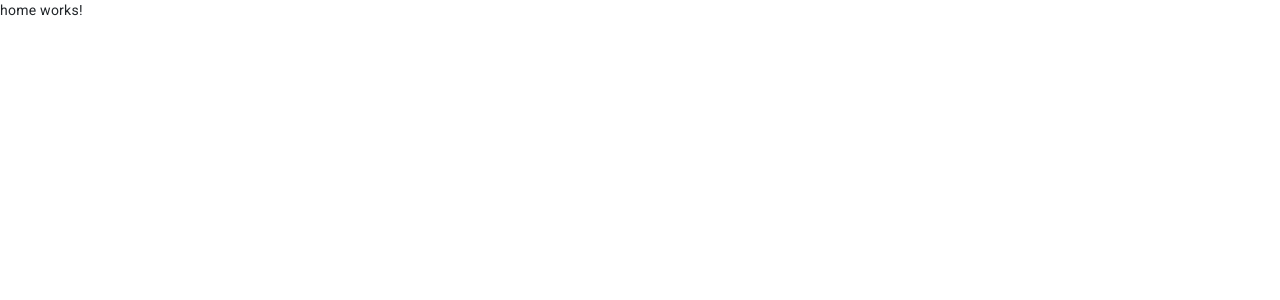
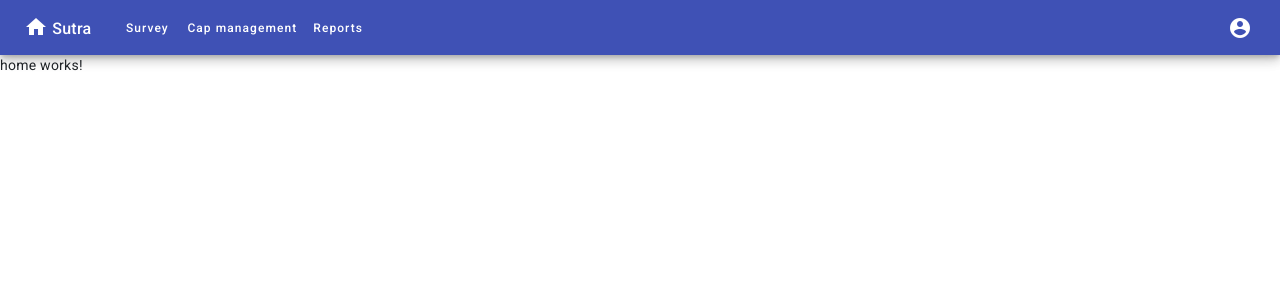
Before and after one commit to Melodious-nub/sutra, an Angular app: page /admin/home in a window 1280 px wide. Shown: the top 300 px of the page. Built offline with nearby package versions, Linux system fonts and the light colour scheme; sample sign-in values are in the browser's storage.

Commit message:
updated with sutra nav system

```diff
--- a/src/app/admin/admin-routing.module.ts
+++ b/src/app/admin/admin-routing.module.ts
@@ -9,7 +9,6 @@ const routes: Routes = [
     component: DashboardComponent,
     children: [
       { path: 'home', component: HomeComponent},
-      // { path: 'group-chat', component: GroupChatComponent},
       { path: '', redirectTo: '/admin/home', pathMatch: 'full'},
     ],
   },
--- /dev/null
+++ b/src/app/admin/dashboard-navbar/dashboard-navbar.component.css
@@ -0,0 +1,36 @@
+.example-spacer {
+  flex: 1 1 auto;
+}
+
+.sticky-toolbar {
+    position: sticky;
+    top: 0; /* Adjust this value based on your needs */
+    z-index: 1000; /* Ensures the toolbar stays on top of other elements */
+}
+
+.shadow {
+    -webkit-box-shadow: 0 3px 5px -1px #0003,0 6px 10px #00000024,0 1px 18px #0000001f !important;
+    box-shadow: 0 3px 5px -1px #0003,0 6px 10px #00000024,0 1px 18px #0000001f !important;
+}
+
+.mat-toolbar-multiple-rows {
+    min-height: 0;
+}
+
+.toolbar-main {
+    max-height: 55px !important;
+}
+
+.mat-toolbar-row.second-toolbar {
+    max-height: 45px !important;
+}
+
+.btn-text {
+    font-size: 12px;
+}
+
+.navbar-brand {
+    font-weight: 500;
+    font-size: 16px;
+    line-height: 24px;
+}
--- /dev/null
+++ b/src/app/admin/dashboard-navbar/dashboard-navbar.component.html
@@ -0,0 +1,28 @@
+<mat-toolbar color="primary" class="sticky-toolbar">
+    <mat-toolbar-row class="shadow toolbar-main">
+      <a class="navbar-brand ms-2" type="button" (click)="goToHome()"><span><mat-icon aria-hidden="false" aria-label="Example home icon" fontIcon="home" style="vertical-align: -5px;"></mat-icon></span> Sutra</a>
+      <button mat-button class="btn-text ms-4" (click)="toggle()">
+        Survey
+      </button>
+      <button mat-button class="btn-text">
+        Cap management
+      </button>
+      <button mat-button class="btn-text">
+        Reports
+      </button>
+      <!-- right side data -->
+      <span class="example-spacer"></span>
+      <button mat-icon-button class="example-icon" aria-label="Example icon-button with menu icon">
+        <mat-icon>account_circle</mat-icon>
+      </button>
+    </mat-toolbar-row>
+
+    @if (view) {
+        <mat-toolbar-row class="second-toolbar">
+            <button mat-button class="btn-text">
+              Company data
+            </button>
+            <span class="example-spacer"></span>
+        </mat-toolbar-row>
+    }
+</mat-toolbar>
--- /dev/null
+++ b/src/app/admin/dashboard-navbar/dashboard-navbar.component.ts
@@ -0,0 +1,22 @@
+import { Component } from '@angular/core';
+import { Router } from '@angular/router';
+
+@Component({
+  selector: 'app-dashboard-navbar',
+  templateUrl: './dashboard-navbar.component.html',
+  styleUrl: './dashboard-navbar.component.css'
+})
+export class DashboardNavbarComponent {
+
+  constructor(private route: Router) {}
+
+  goToHome() {
+    this.route.navigate(["admin/home"]);
+  }
+
+  view = false;
+  toggle() {
+    this.view = !this.view;
+  }
+
+}
--- a/src/app/admin/dashboard/dashboard.component.html
+++ b/src/app/admin/dashboard/dashboard.component.html
@@ -1 +1,2 @@
+<app-dashboard-navbar></app-dashboard-navbar>
 <router-outlet></router-outlet>
```
Also changed, not shown: src/app/admin/admin.module.ts (+16 -3 lines), 1 other file (tests, documents, lock files or other folders).
